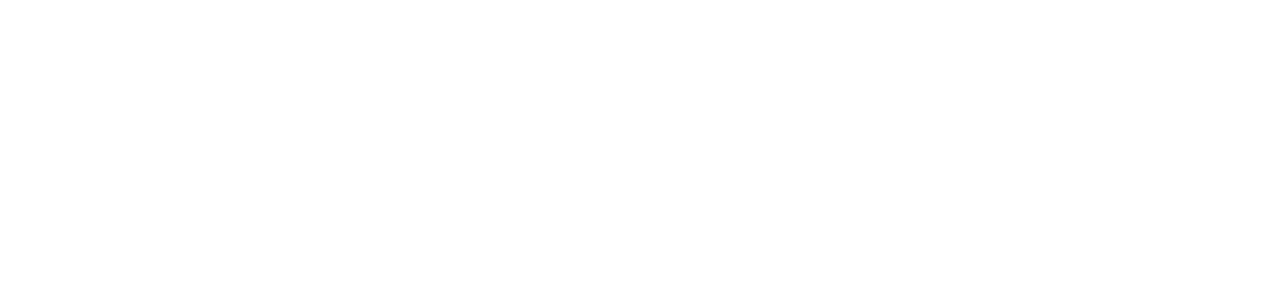
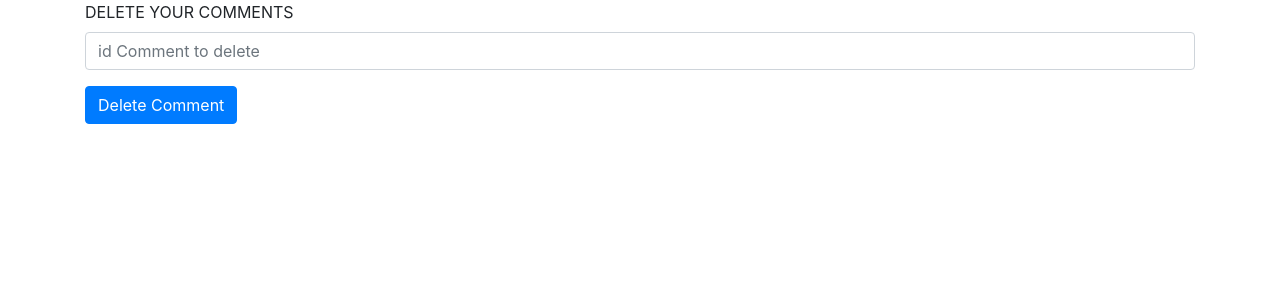
Before and after one commit to El-Mercia/corrige-exo-3, a React (Create React App) app in the folder corrige-exo-3/: page /comments/delete in a window 1280 px wide. Shown: the top 300 px of the page. Built offline with nearby package versions, Linux system fonts and the light colour scheme.

Commit message:
add DeleteComment.js

```diff
--- a/corrige-exo-3/src/App.js
+++ b/corrige-exo-3/src/App.js
@@ -9,6 +9,7 @@
 
 
 import CreateComment from './pages/CreateComment';
+import DeleteComment from './pages/DeleteComment';
 
 const App = () => {
   return (
@@ -16,6 +17,7 @@
 
       <Switch>
         <Route path="/comments/create" component={CreateComment} />
+        <Route path="/comments/delete" component={DeleteComment} />
       </Switch>
     </Router>
   );
--- /dev/null
+++ b/corrige-exo-3/src/pages/DeleteComment.js
@@ -0,0 +1,45 @@
+import React, { useState} from 'react';
+
+import Container from 'react-bootstrap/Container';
+import Form from 'react-bootstrap/Form';
+import Button from 'react-bootstrap/Button';
+
+
+const DeleteComment = () => {
+    const  [ id, setId] = useState("");
+
+    const handleSubmit = (event ) => {
+        event.preventDefault();
+
+        console.log("id : ", id);
+    }
+
+    const  handleChange = (event) => {
+        switch (event.target.name) {
+            case "id":
+                setId(event.target.value);
+                break;
+            // no default
+        }
+    }
+
+    return (
+        <Container>
+            <Form onSubmit={handleSubmit}>
+                <Form.Group controlId="comment.id">
+                    <Form.Label>DELETE YOUR COMMENTS</Form.Label>
+                    <Form.Control
+                        type="number"
+                        name="id"
+                        onChange={handleChange}
+                        value={id}
+                        placeholder="id Comment to delete"
+                    />
+                </Form.Group>
+                <Button type="submit">Delete Comment</Button>
+            </Form>
+        </Container>
+    );
+}
+
+export default DeleteComment;
```
